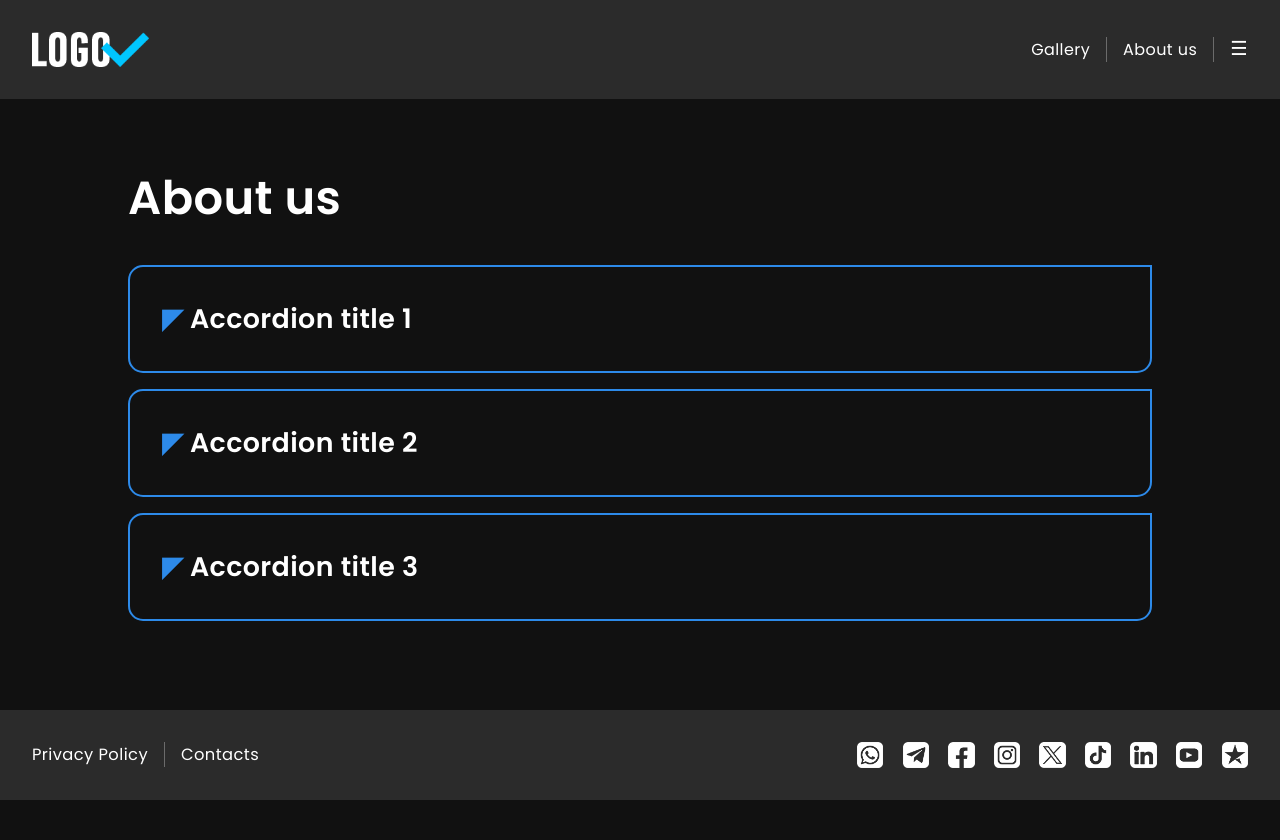
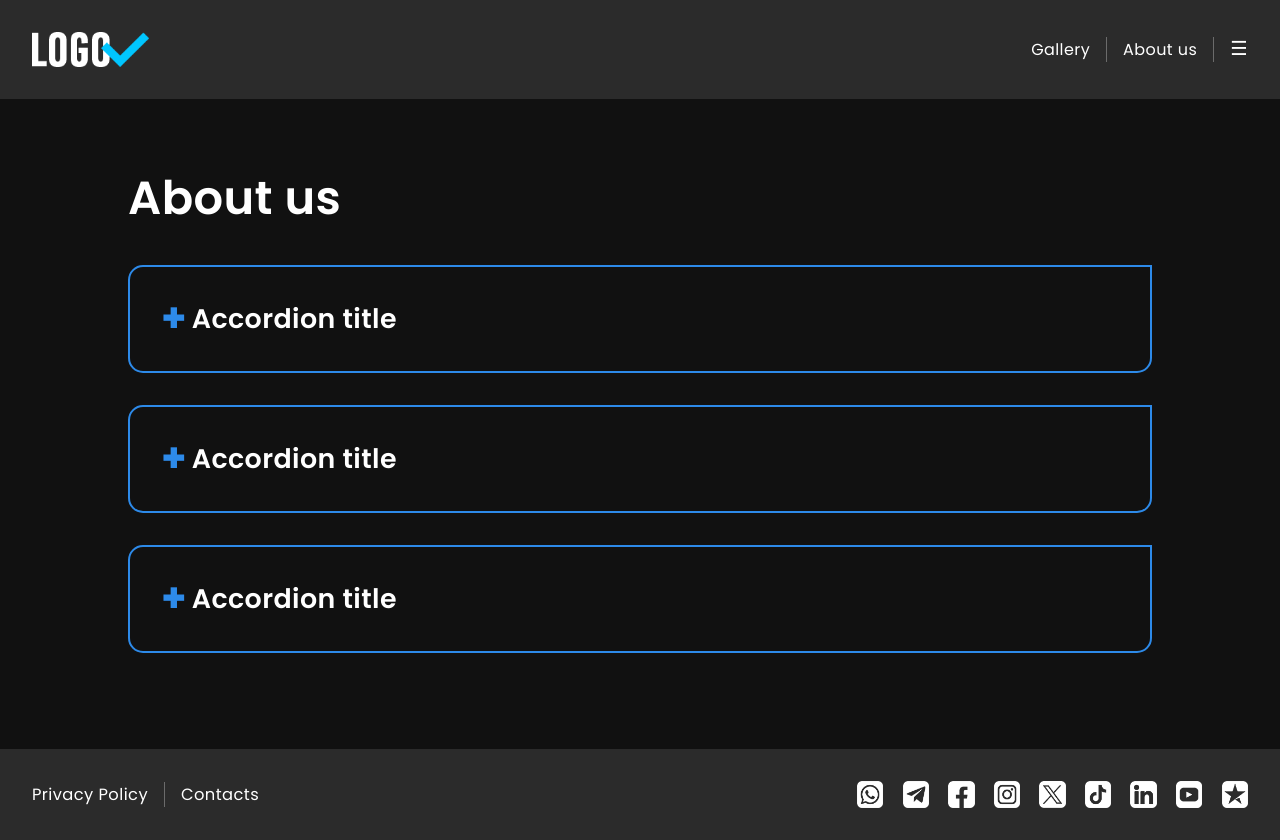
Before and after one commit to CamilloRosanio/next_react, a Next.js app: page /about-us in a window 1280 px wide. Before the commit the page ends 800 px from the top, so only its background shows below. Built offline with nearby package versions, Linux system fonts and the light colour scheme.

Commit message:
ACCORDION - Componente reso indipendente con Props Title + Text

```diff
--- a/layouts/Accordion.jsx
+++ b/layouts/Accordion.jsx
@@ -11,37 +11,39 @@ import { listSymbol } from '../assets/data/utilityContent';
 
 
 // COMPONENT EXPORT
-function Accordion({ accordionContent }) {
+function Accordion({ title, text }) {
 
     // USE-STATE
-    const [activeSection, setActiveSection] = useState(null);
+    const [open, setOpen] = useState(false);
 
     // SUPPORT
 
-    // Handle Click
-    const handleClick = (sectionKey) => {
-        setActiveSection(activeSection === sectionKey ? null : sectionKey);
+    // Handle open
+    const handleOpen = () => {
+        setOpen(prev => !prev);
     };
 
     return <>
-        <ul className="accordion">
-            {Object.keys(accordionContent).map((sectionKey) => (
-                <li
-                    key={sectionKey}
-                    onClick={() => handleClick(sectionKey)}
-                    className="accordionItem card space1"
-                >
-                    <div className="accordionHeader">
-                        <h3><span className='listSymbol'>{listSymbol}</span> {accordionContent[sectionKey].title}</h3>
+        {(title && text) &&
+            <div className="accordion card space2" onClick={() => handleOpen()}>
+
+                <div className="accordionHeader">
+                    <h3>
+                        {!open ?
+                            <span className='listSymbol'>✚</span>
+                            :
+                            <span className='listSymbol solid'>−</span>
+                        } {title}
+                    </h3>
+                </div>
+
+                {open &&
+                    <div className='accordionText'>
+                        <p>{text}</p>
                     </div>
-                    <div
-                        className={`accordionText ${activeSection === sectionKey ? 'open' : ''}`}
-                    >
-                        <p>{accordionContent[sectionKey].text}</p>
-                    </div>
-                </li>
-            ))}
-        </ul>
+                }
+            </div>
+        }
     </>
 }
 
--- a/src/app/about-us/page.jsx
+++ b/src/app/about-us/page.jsx
@@ -21,7 +21,18 @@ function AboutUsPage() {
         <h1 className='space2'>About us</h1>
 
         <Accordion
-            accordionContent={pagesContent.aboutUs.accordions.aboutUs}
+            title='Accordion title'
+            text='Accordion text content.'
+        />
+
+        <Accordion
+            title='Accordion title'
+            text='Accordion text content.'
+        />
+
+        <Accordion
+            title='Accordion title'
+            text='Accordion text content.'
         />
 
     </>
--- a/src/app/globals.css
+++ b/src/app/globals.css
@@ -187,6 +187,11 @@ main {
 
 .warning {
   color: var(--color-warning);
+}
+
+.solid {
+  font-weight: bolder;
+  padding: calc(var(--space-unit-half) * 0.6)
 }
 
 /****************************************** BUTTONS */
@@ -715,22 +720,15 @@ select {
 # ACCORDION
 *******************************************************************/
 
-.accordionItem.card {
+.accordion.card {
   cursor: pointer;
-  /* padding: calc(var(--space-unit) * 1.5); */
   border-radius: 15px;
   border-top-right-radius: 0;
 }
 
 .accordionText {
-  overflow: hidden;
-  max-height: 0;
-  transition: max-height 0.5s ease-out, padding 0.5s ease-out;
-}
-
-.accordionText.open {
   padding-top: var(--space-unit);
-  max-height: 1000px;
+  max-height: 50vh;
 }
 
 
```
